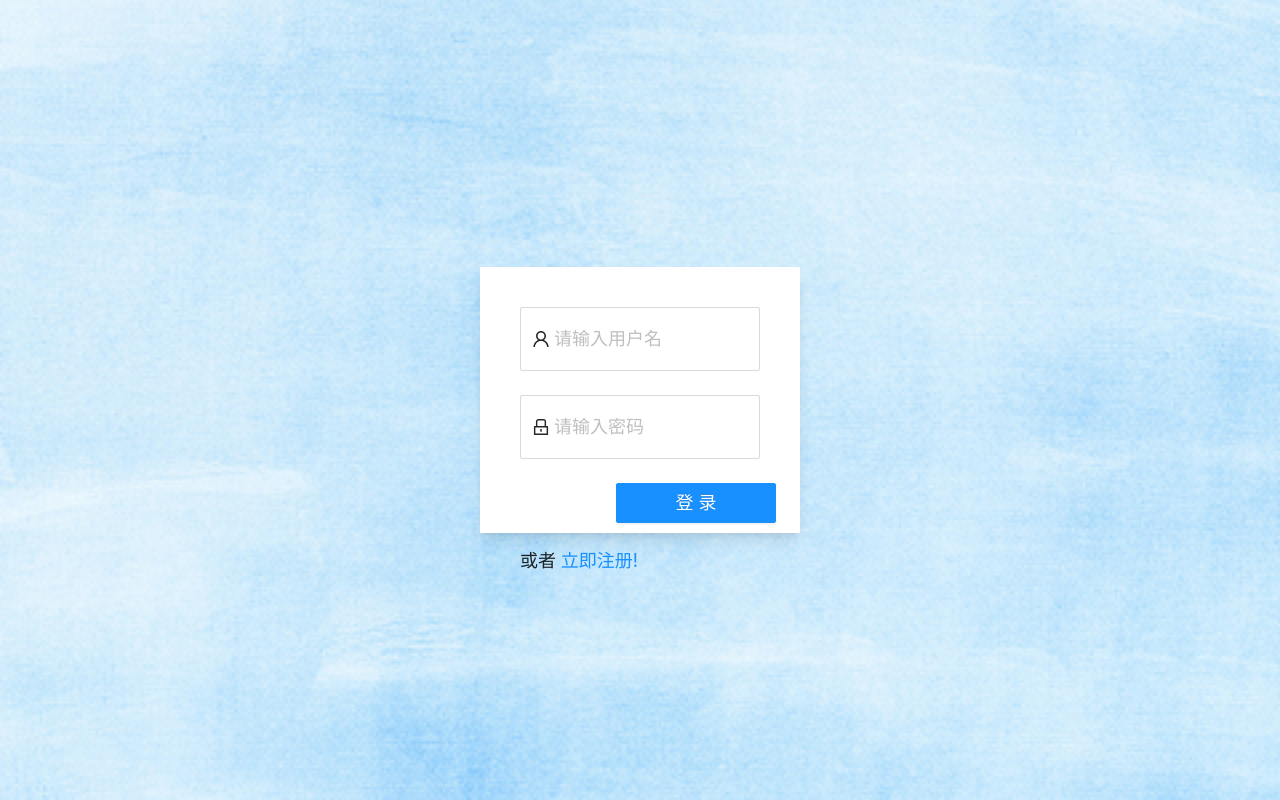
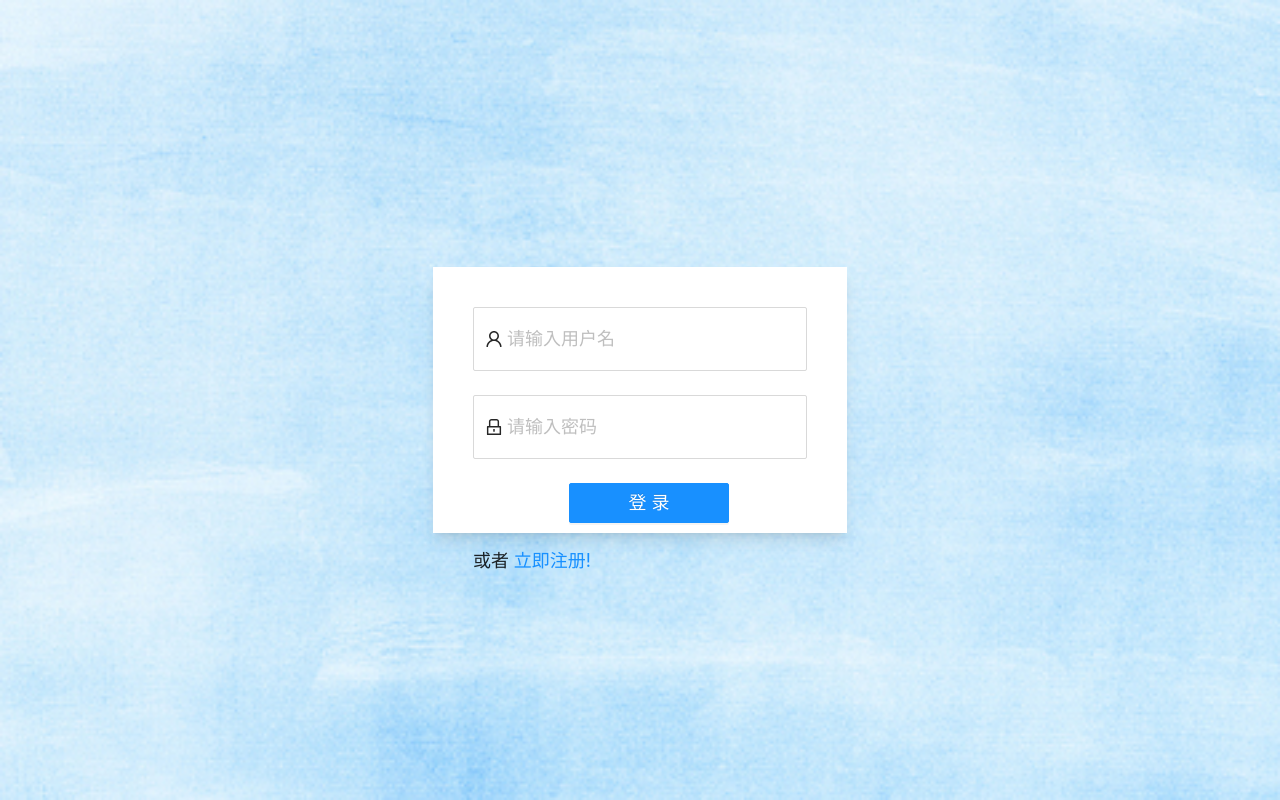
Before and after one commit to chliyang/my-app2, a React (Create React App) app: page /example/login in a window 1280 px wide. Built offline with nearby package versions, Linux system fonts and the light colour scheme.

Commit message:
style: add min width for login form

```diff
--- a/src/pages/login-page/login-page.tsx
+++ b/src/pages/login-page/login-page.tsx
@@ -5,7 +5,7 @@ import useLoginPage from "./hooks/use-login-page";
 const LoginPage: React.FC = () => {
   const { loading, handleLogin } = useLoginPage();
   return (
-    <div data-testid="login-form" className="box-border h-1/3 w-1/2 lg:w-1/4 bg-white shadow-lg p-10 text-lg">
+    <div data-testid="login-form" className="box- min-w-max h-1/3 w-1/2 lg:w-1/4 bg-white shadow-lg p-10 text-lg">
       <LoginRegisterForm
         inputClassName="h-16 w-full text-lg"
         loadingMessage={loading}
```
